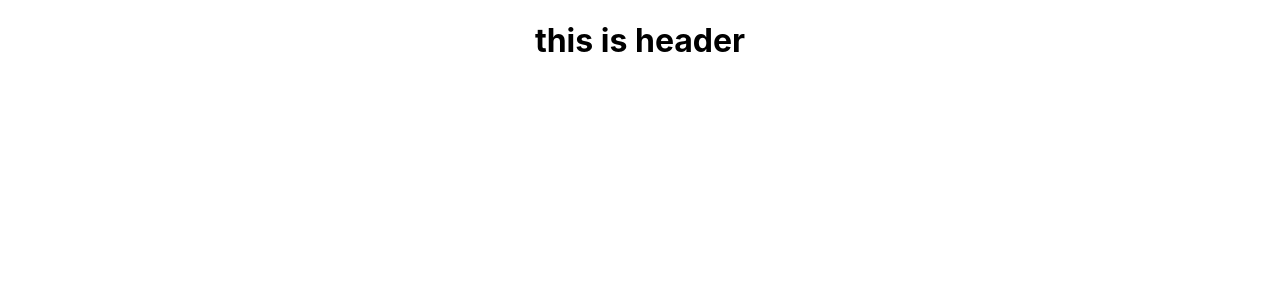
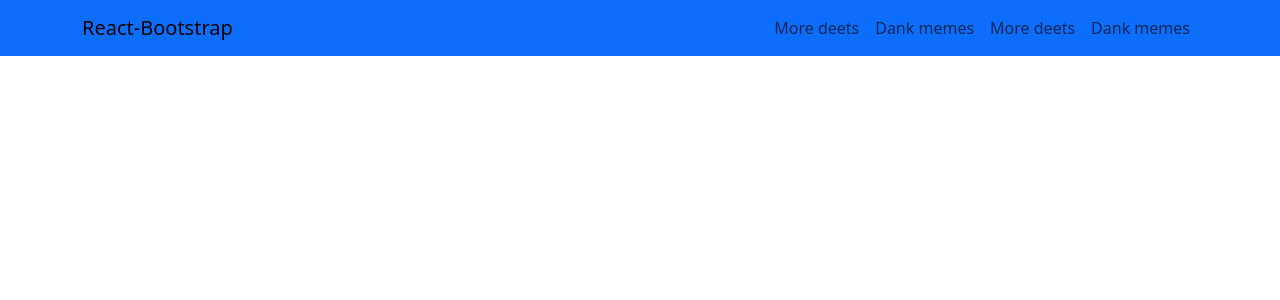
Before and after one commit to RajibDesai/E-School, a React (Create React App) app: page / in a window 1280 px wide. Shown: the top 300 px of the page. Built offline with nearby package versions, Linux system fonts and the light colour scheme.

Commit message:
setup project

```diff
--- a/package.json
+++ b/package.json
@@ -7,6 +7,7 @@
     "@testing-library/react": "^13.4.0",
     "@testing-library/user-event": "^13.5.0",
     "bootstrap": "^5.3.2",
+    "firebase": "^10.4.0",
     "react": "^18.2.0",
     "react-bootstrap": "^2.9.0",
     "react-dom": "^18.2.0",
--- /dev/null
+++ b/src/Header/Header.css
@@ -0,0 +1,4 @@
+.img{
+    height: 120px;
+    width: 120px;
+}
--- a/src/Header/Header.js
+++ b/src/Header/Header.js
@@ -1,10 +1,38 @@
 import React from 'react';
+import './Header.css'
+import { Image } from 'react-bootstrap';
+import Container from 'react-bootstrap/Container';
+import Nav from 'react-bootstrap/Nav';
+import Navbar from 'react-bootstrap/Navbar';
 
 const Header = () => {
     return (
         <div>
-            <h1>this is header</h1>
-        </div>
+        <Navbar collapseOnSelect bg="primary" data-bs-theme="light" expand="lg">
+                <Container>
+                    <div>
+                        <Navbar.Brand>React-Bootstrap</Navbar.Brand>
+
+                    </div>
+
+                    <div>
+                        <Navbar.Toggle aria-controls="responsive-navbar-nav" />
+                        <Navbar.Collapse id="responsive-navbar-nav">
+                            <Nav>
+                                <Nav.Link>More deets</Nav.Link>
+                                <Nav.Link >
+                                    Dank memes
+                                </Nav.Link>
+                                <Nav.Link>More deets</Nav.Link>
+                                <Nav.Link>
+                                    Dank memes
+                                </Nav.Link>
+                            </Nav>
+                        </Navbar.Collapse>
+                    </div>
+                </Container>
+            </Navbar>
+            </div>
     );
 };
 
--- a/src/index.js
+++ b/src/index.js
@@ -3,6 +3,7 @@ import ReactDOM from 'react-dom/client';
 import './index.css';
 import App from './App';
 import reportWebVitals from './reportWebVitals';
+import 'bootstrap/dist/css/bootstrap.min.css';
 
 const root = ReactDOM.createRoot(document.getElementById('root'));
 root.render(
--- a/src/layout/Main.js
+++ b/src/layout/Main.js
@@ -1,6 +1,7 @@
 import React from 'react';
 import {Outlet} from 'react-router-dom'
 import Header from '../Header/Header';
+
 
 const Main = () => {
     return (
```
Also changed, not shown: src/firebase/firebase.config.js (added, +19 -0 lines), firebase.json (added), 2 other files (tests, documents, lock files or other folders).
